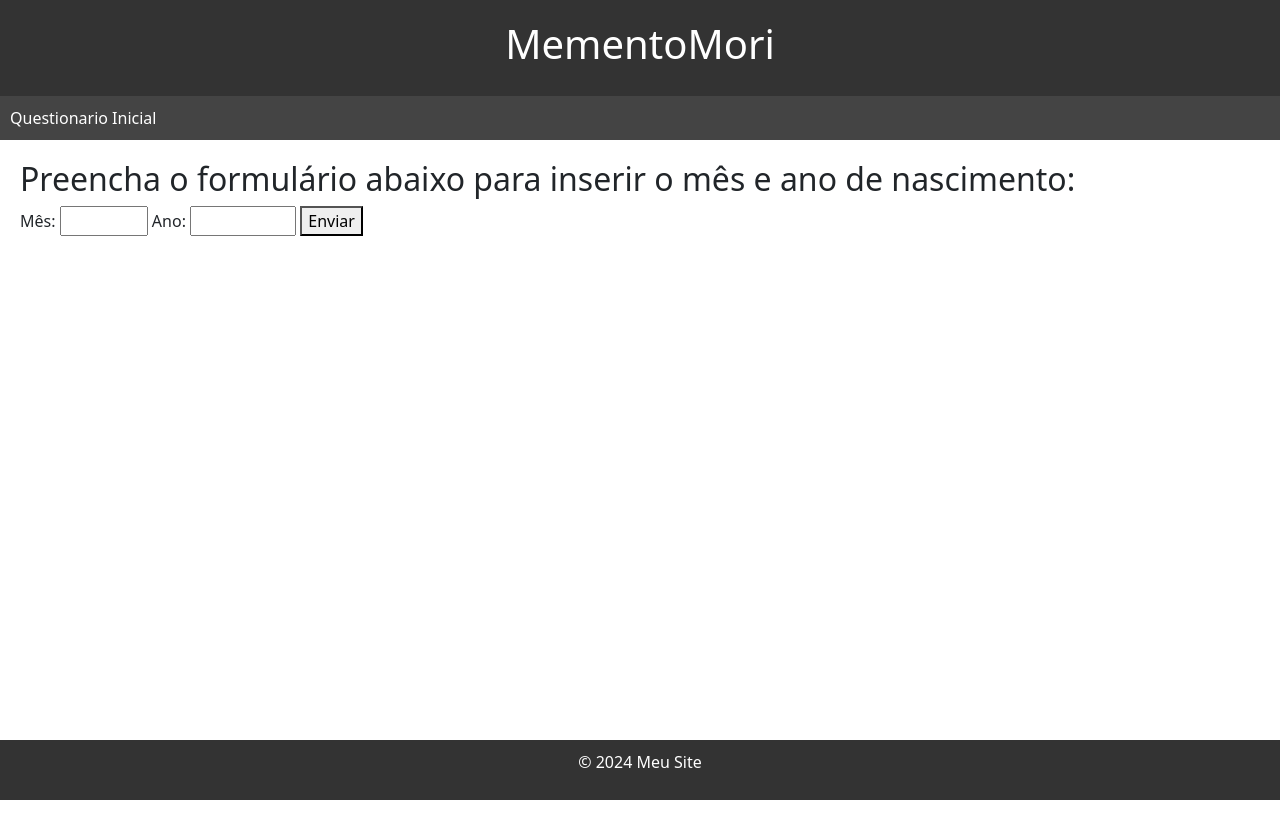
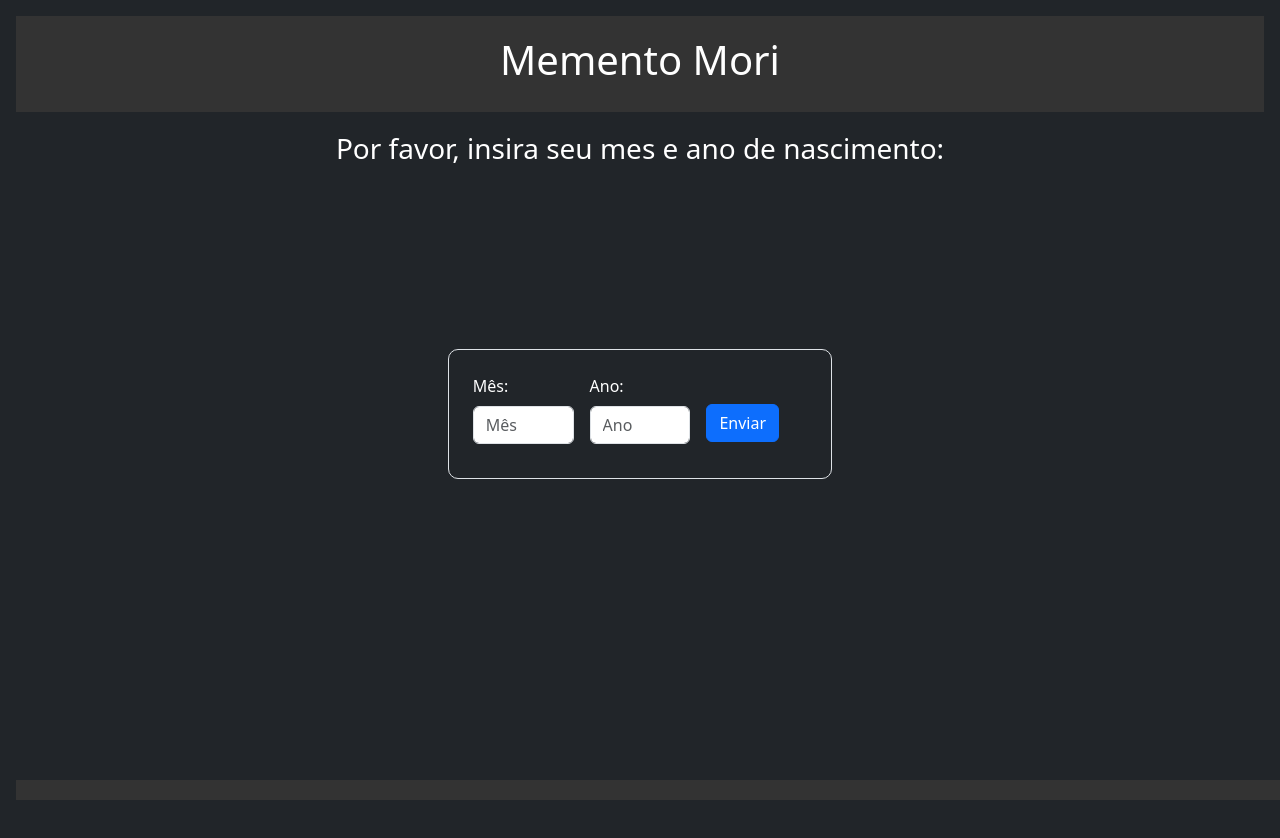
Before and after one commit to joao2224/Memento-Mori, a plain HTML site: page index.html in a window 1280 px wide. Before the commit the page ends 800 px from the top, so only its background shows below. Drawn offline with nearby package versions, Linux system fonts and the light colour scheme.

Commit message:
Add files via upload

```diff
--- a/index.html
+++ b/index.html
@@ -3,71 +3,83 @@
 <head>
     <meta charset="UTF-8">
     <meta name="viewport" content="width=device-width, initial-scale=1.0">
-    <title>MementoMori</title>
+    <title>Memento Mori</title>
     <link rel="stylesheet" href="styles.css">
     <link href="https://cdn.jsdelivr.net/npm/bootstrap@5.3.3/dist/css/bootstrap.min.css" rel="stylesheet" integrity="sha384-QWTKZyjpPEjISv5WaRU9OFeRpok6YctnYmDr5pNlyT2bRjXh0JMhjY6hW+ALEwIH" crossorigin="anonymous">
 </head>
-<body>
+<body class = "text-bg-dark p-3">
     <header>
-        <h1>MementoMori</h1>
+        <h1>Memento Mori</h1>
     </header>
 
-    <nav>
-        <ul>
-            <li><a href="#">Questionario Inicial</a></li>
-        </ul>
-    </nav>
+    <main>
+        <h3 style="text-align: center;">Por favor, insira seu mes e ano de nascimento:</h3>
+        <div class="container d-flex align-items-center justify-content-center" style="height: 100vh;">
+            <div class="border p-4" style= "border-radius: 10px;">
+              <form id="birthdayForm" class="row g-3 needs-validation" novalidate>
+                <div class="col">
+                  <label for="month" class="form-label">Mês:</label>
+                  <input type="number" id="month" name="month" min="1" max="12" class="form-control" placeholder="Mês" required>
+                  <div class="invalid-feedback">
+                    Por favor, insira um mês válido (entre 1 e 12).
+                  </div>
+                </div>
+                <div class="col">
+                  <label for="year" class="form-label">Ano:</label>
+                  <input type="number" id="year" name="year" min="1900" max="2024" class="form-control" placeholder="Ano" required>
+                  <div class="invalid-feedback">
+                    Por favor, insira um ano válido (entre 1900 e 2024).
+                  </div>
+                </div>
+                <div class="col">
+                  <button type="submit" class="btn btn-primary" style="margin-top: 30px">Enviar</button>
+                </div>
+              </form>
+            </div>
+          </div>
+          <script src="https://cdnjs.cloudflare.com/ajax/libs/jquery/3.6.0/jquery.min.js"></script>
+          <script src="https://maxcdn.bootstrapcdn.com/bootstrap/4.5.2/js/bootstrap.min.js"></script>
+          <script>
+            (function() {
+              'use strict';
 
-    <main>
-        <h2>Preencha o formulário abaixo para inserir o mês e ano de nascimento:</h2>
-        <form id="birthdayForm">
-            <label for="month">Mês:</label>
-            <input type="number" id="month" name="month" min="1" max="12" required>
-            <label for="year">Ano:</label>
-            <input type="number" id="year" name="year" min="1900" max="2024" required>
-            <button type="submit">Enviar</button>
-        </form>
-    </main>
+              var form = document.getElementById('birthdayForm');
 
-    <footer>
-        <p>&copy; 2024 Meu Site</p>
-    </footer>
+              form.addEventListener('submit', function(event) {
+                if (!form.checkValidity()) {
+                  event.preventDefault();
+                  event.stopPropagation();
+                  window.location.href = 'dados.html';
+                } else {
+                  const month = parseInt(document.getElementById('month').value);
+                  const year = parseInt(document.getElementById('year').value);
+                  const ageInMonths = calculateAgeInMonths(month, year);
+                  document.cookie = `idadeEmMeses=${ageInMonths}; expires=Thu, 18 Dec 2025 12:00:00 UTC; path=/`;
+                  console.log("Idade em meses armazenada nos cookies:", ageInMonths);
+                  window.location.href = 'dados.html';
+                }
+                form.classList.add('was-validated');
+              }, false);
+            })();
 
-    <script>
-        // Função para verificar se o cookie já está definido
             function getCookie(name) {
               const value = `; ${document.cookie}`;
               const parts = value.split(`; ${name}=`);
               if (parts.length === 2) return parts.pop().split(';').shift();
             }
 
-        // Função para calcular a idade em meses
             function calculateAgeInMonths(month, year) {
               const currentDate = new Date();
               const birthDate = new Date(year, month - 1);
               const ageInMonths = (currentDate.getFullYear() - birthDate.getFullYear()) * 12 + (currentDate.getMonth() - birthDate.getMonth());
               return ageInMonths;
             }
+          </script>
+    </main>
 
-        // Verificar se o cookie 'idadeEmMeses' já está definido
-        const idadeEmMeses = getCookie('idadeEmMeses');
+    <footer>
 
-        if (idadeEmMeses) {
-            // Se o cookie 'idadeEmMeses' estiver definido, redirecionar para a página 'dados.html'
-            window.location.href = 'dados.html';
-        } else {
-            // Se o cookie não estiver definido, exibir o formulário e lidar com o envio
-            document.getElementById('birthdayForm').addEventListener('submit', function(event) {
-                event.preventDefault();
-                const month = parseInt(document.getElementById('month').value);
-                const year = parseInt(document.getElementById('year').value);
-                const ageInMonths = calculateAgeInMonths(month, year);
-                document.cookie = `idadeEmMeses=${ageInMonths}; expires=Thu, 18 Dec 2025 12:00:00 UTC; path=/`;
-                console.log("Idade em meses armazenada nos cookies:", ageInMonths);
-                // Após o envio do formulário, redirecionar para a página 'dados.html'
-                window.location.href = 'dados.html';
-            });
-        }
-    </script>
+    </footer>
+
 </body>
 </html>
--- a/styles.css
+++ b/styles.css
@@ -56,3 +56,15 @@ footer {
     margin-bottom: 100px;
 
 }
+
+.invalid-feedback {
+    display: block;
+  }
+
+  .form-control {
+    margin-bottom: 10px;
+  }
+
+  .container {
+    margin-top: -160px;
+  }
```
Also changed, not shown: dados.html (+3 -3 lines). Lines whose indentation alone changed are shown as unchanged.
